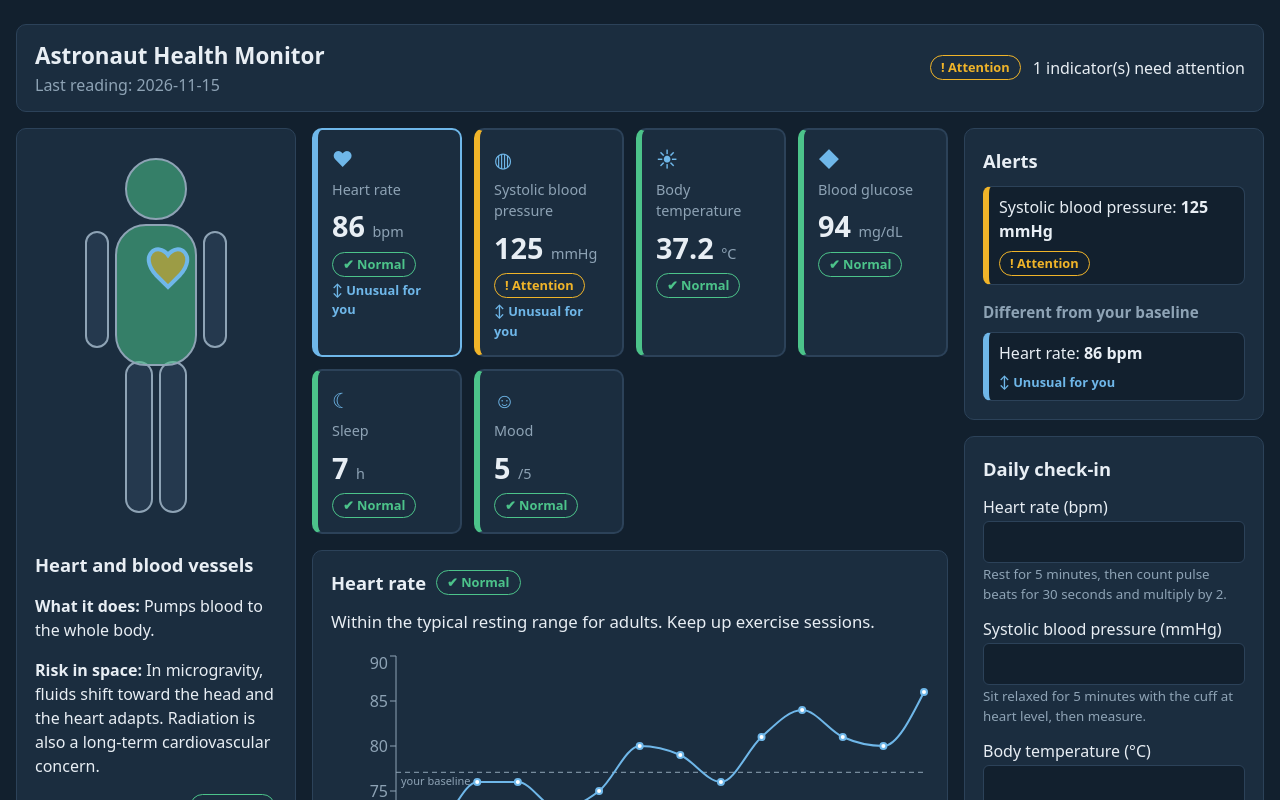
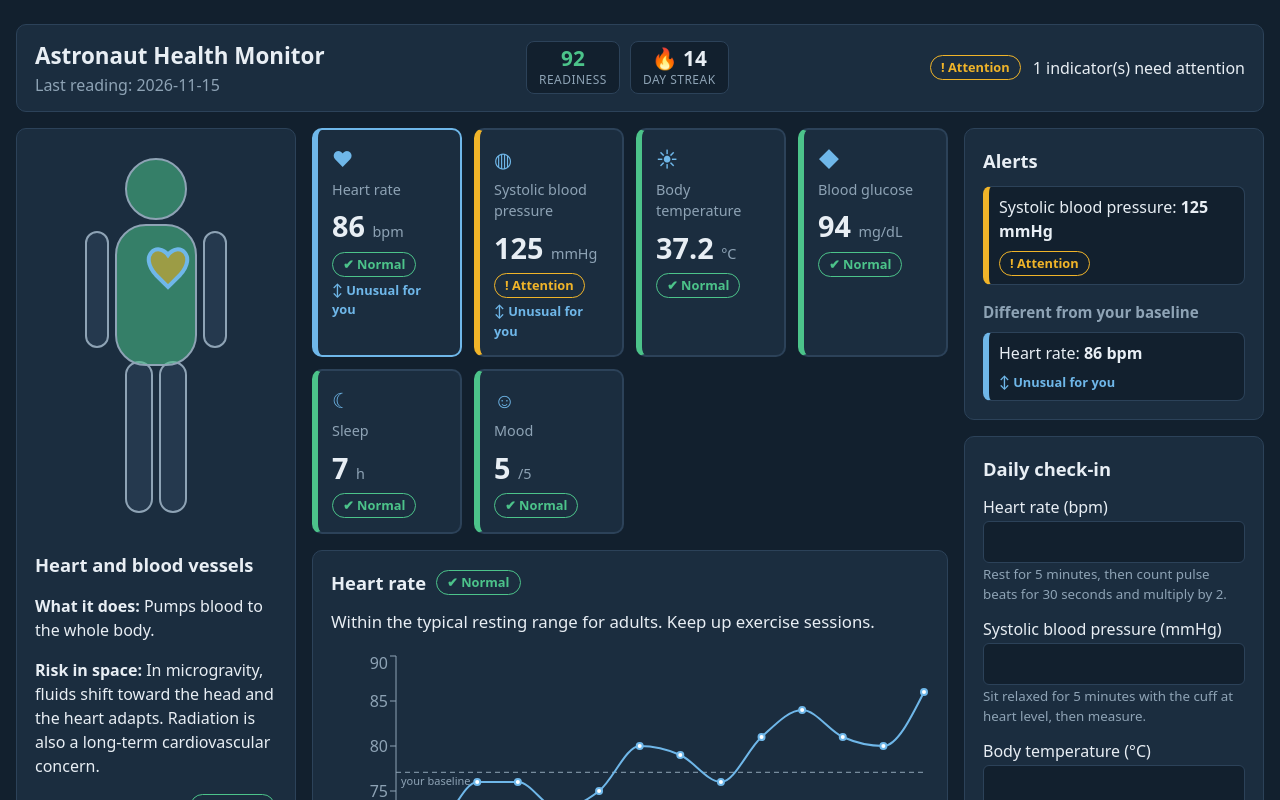
Before and after one commit to arthursouto09/Health-Monitoring-Software, a React (Vite) app: page / in a window 1280 px wide. Shown: the top 800 px of the page. Built offline with nearby package versions, Linux system fonts and the light colour scheme.

Commit message:
feat: gamificação com sequência de check-ins e pontuação de prontidão

```diff
--- a/src/App.jsx
+++ b/src/App.jsx
@@ -4,6 +4,7 @@ import { INDICATORS } from "./data/indicators.js";
 import { getStatus, STATUS_META, makeDemoEntries } from "./logic/status.js";
 import BodyMap from "./components/BodyMap.jsx";
 import Reminder from "./components/Reminder.jsx";
+import { checkInStreak, readinessScore, readinessLevel } from "./logic/engagement.js";
 import { toLocalISO } from "./logic/dates.js";
 import { personalBaseline, compareToBaseline, fmt, BASELINE } from "./logic/baseline.js";
 
@@ -94,12 +95,25 @@ export default function App() {
   const alerts = statuses.filter((s) => RANK[s.status] >= RANK.attention).sort((a, b) => RANK[b.status] - RANK[a.status]);
   const overall = statuses.reduce((w, s) => (RANK[s.status] > RANK[w] ? s.status : w), "unknown");
 
+  const streak = checkInStreak(entries, today);
+  const readiness = readinessScore(latest.values, INDICATORS);
+
   return (
     <main className="cockpit">
       <header className="topbar">
         <div>
           <h1>Astronaut Health Monitor</h1>
           <p>Last reading: {latest.date}</p>
+        </div>
+        <div className="stats" aria-label="Mission stats">
+          <div className={`stat ${readinessLevel(readiness)}`} title="Average of indicator statuses: normal 100, attention 50, critical 0. Not a clinical score.">
+            <span className="stat-value">{readiness ?? "–"}</span>
+            <span className="stat-label">Readiness</span>
+          </div>
+          <div className="stat" title="Consecutive days with a check-in">
+            <span className="stat-value"><span aria-hidden="true">🔥</span> {streak}</span>
+            <span className="stat-label">Day streak</span>
+          </div>
         </div>
         <div className="overall">
           <StatusBadge status={overall} />
--- /dev/null
+++ b/src/logic/engagement.js
@@ -0,0 +1,35 @@
+import { addDays } from "./dates.js";
+import { getStatus } from "./status.js";
+
+// Consecutive days with a check-in. If today has no check-in yet, the streak
+// still counts up to yesterday, so it is not "lost" before the day is over.
+export function checkInStreak(entries, today) {
+  const dates = new Set(entries.map((e) => e.date));
+  let day = dates.has(today) ? today : addDays(today, -1);
+  let streak = 0;
+  while (dates.has(day)) {
+    streak += 1;
+    day = addDays(day, -1);
+  }
+  return streak;
+}
+
+// Readiness score (0-100): design choice of this app, not a clinical score.
+// Each indicator with a value scores normal = 100, attention = 50, critical = 0;
+// the score is the average. Indicators without a value are left out.
+const POINTS = { normal: 100, attention: 50, critical: 0 };
+
+export function readinessScore(values, indicators) {
+  const points = indicators
+    .map((ind) => POINTS[getStatus(values[ind.id], ind)])
+    .filter((p) => p !== undefined);
+  if (!points.length) return null;
+  return Math.round(points.reduce((a, b) => a + b, 0) / points.length);
+}
+
+export function readinessLevel(score) {
+  if (score === null) return "unknown";
+  if (score >= 85) return "normal";
+  if (score >= 60) return "attention";
+  return "critical";
+}
--- a/src/styles.css
+++ b/src/styles.css
@@ -75,3 +75,9 @@ footer { margin-top: 24px; color: var(--muted); font-size: .85rem; }
 .reminder-actions { display: flex; gap: 10px; align-items: center; flex-wrap: wrap; }
 .reminder a, .reminder button { color: var(--accent); background: transparent; border: 1px solid var(--accent); border-radius: 6px; padding: 4px 10px; font: inherit; cursor: pointer; text-decoration: none; }
 html { scroll-behavior: smooth; }
+/* ---- Gamification: readiness score and streak ---- */
+.stats { display: flex; gap: 10px; }
+.stat { display: flex; flex-direction: column; align-items: center; min-width: 84px; padding: 4px 12px; border: 1px solid var(--line); border-radius: 8px; background: var(--bg); }
+.stat-value { font-size: 1.3rem; font-weight: 700; line-height: 1.2; }
+.stat-label { font-size: .75rem; color: var(--muted); text-transform: uppercase; letter-spacing: .04em; }
+.stat.normal .stat-value { color: var(--normal); } .stat.attention .stat-value { color: var(--attention); } .stat.critical .stat-value { color: var(--critical); }
```
